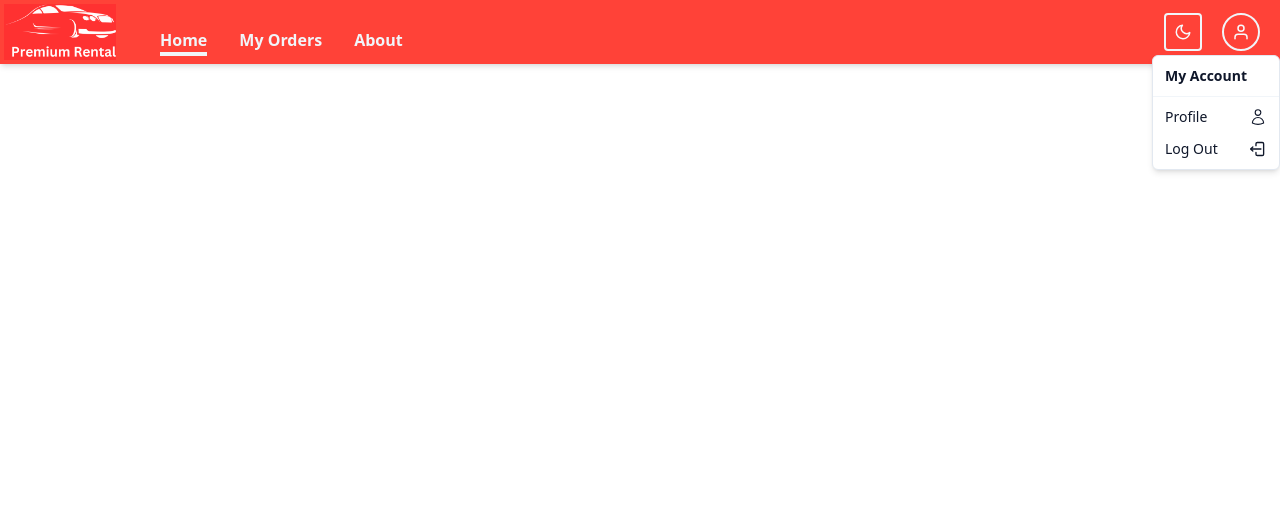
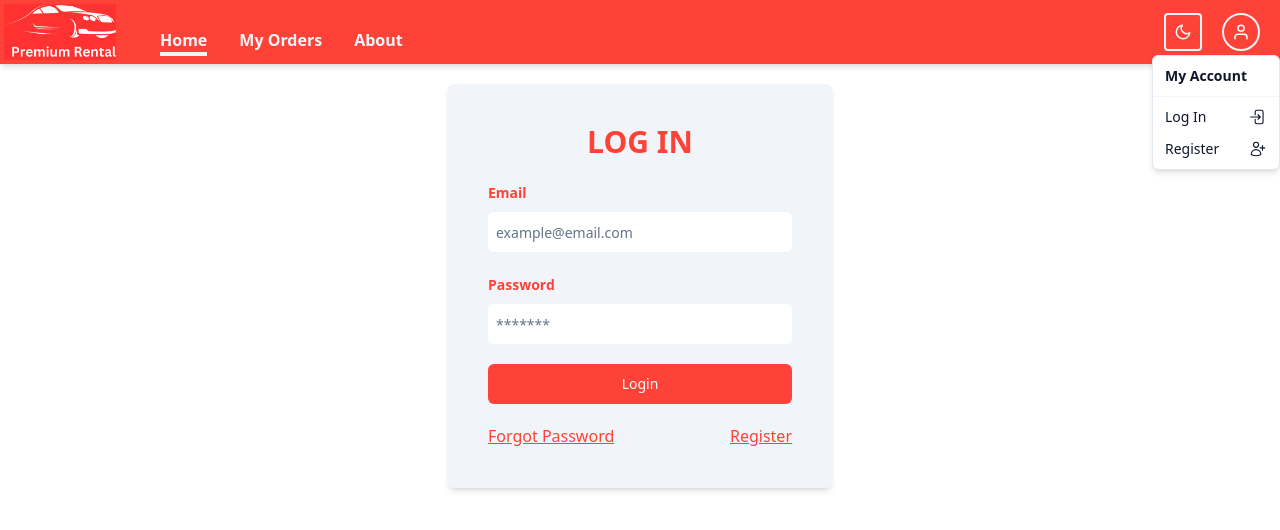
Before and after one commit to Noam-Moskowitz/Premium-Cars, a React (Vite) app in the folder frontend/: page /user/login in a window 1280 px wide. Both pictures are taken after a click on the button 1241 px from the left and 32 px from the top of the page. Shown: the top 530 px of the page. Built offline with nearby package versions, Linux system fonts and the light colour scheme.

Commit message:
added log in form and styled it

```diff
--- /dev/null
+++ b/frontend/src/components/forms/LogInForm.tsx
@@ -0,0 +1,89 @@
+import React from "react";
+import { z } from "zod";
+import { useForm } from "react-hook-form";
+import { zodResolver } from "@hookform/resolvers/zod";
+import { Form, FormControl, FormField, FormItem, FormLabel, FormMessage } from "../ui/form";
+import { Button } from "../ui/button";
+import { Input } from "../ui/input";
+
+const formSchema = z.object({
+  email: z.string().email("Please enter a valid email address"),
+  password: z
+    .string()
+    .min(8, "Password must be at least 8 characters long")
+    .regex(/[A-Z]/, "Password must contain at least one uppercase letter")
+    .regex(/\d/, "Password must contain at least one number")
+    .regex(/[\W_]/, "Password must contain at least one special character"),
+});
+
+const LogInForm = () => {
+  const form = useForm({
+    resolver: zodResolver(formSchema),
+    defaultValues: {
+      email: "",
+      password: "",
+    },
+  });
+  const onSubmit = (data: any) => {
+    console.log(data);
+  };
+
+  return (
+    <Form {...form}>
+      <form
+        onSubmit={form.handleSubmit(onSubmit)}
+        className="bg-accent p-10 rounded-md flex flex-col gap-5 shadow-md w-96 mt-5"
+      >
+        <h1 className="text-primary text-center font-bold text-3xl uppercase">log in</h1>
+        {/* Email Field */}
+        <FormField
+          control={form.control}
+          name="email"
+          render={({ field }) => (
+            <FormItem>
+              <FormLabel className="text-primary font-bold">Email</FormLabel>
+              <FormControl>
+                <Input
+                  type="email"
+                  {...field}
+                  className="border-0 p-2 w-full"
+                  placeholder="example@email.com"
+                />
+              </FormControl>
+              <FormMessage className="text-primary" />
+            </FormItem>
+          )}
+        />
+
+        {/* Password Field */}
+        <FormField
+          control={form.control}
+          name="password"
+          render={({ field }) => (
+            <FormItem>
+              <FormLabel className="text-primary font-bold">Password</FormLabel>
+              <FormControl>
+                <Input
+                  type="password"
+                  {...field}
+                  className="border-0 p-2 w-full"
+                  placeholder="*******"
+                />
+              </FormControl>
+              <FormMessage className="text-primary" />
+            </FormItem>
+          )}
+        />
+
+        {/* Submit Button */}
+        <Button type="submit">Login</Button>
+        <div className="flex justify-between text-primary underline">
+          <p className="cursor-pointer">Forgot Password</p>
+          <p className="cursor-pointer">Register</p>
+        </div>
+      </form>
+    </Form>
+  );
+};
+
+export default LogInForm;
--- a/frontend/src/components/navigation/UserDropdown.tsx
+++ b/frontend/src/components/navigation/UserDropdown.tsx
@@ -13,18 +13,25 @@ import { HiOutlineUser } from "react-icons/hi2";
 import { IDropDown } from "@/interfaces/nav";
 import { HiArrowRightEndOnRectangle } from "react-icons/hi2";
 import { HiOutlineUserPlus } from "react-icons/hi2";
+import { useNavigate } from "react-router-dom";
+
+const UserDropdown = () => {
+  const navigate = useNavigate();
 
   const signedInMenu = [
     { label: `Profile`, icon: <HiOutlineUser size={18} /> },
     { label: `Log Out`, icon: <HiMiniArrowLeftStartOnRectangle size={18} /> },
   ];
   const signedOutMenu = [
-  { label: `Log In`, icon: <HiArrowRightEndOnRectangle size={18} /> },
+    {
+      label: `Log In`,
+      icon: <HiArrowRightEndOnRectangle size={18} />,
+      action: () => navigate(`user/login/`),
+    },
     { label: `Register`, icon: <HiOutlineUserPlus size={18} /> },
   ];
+  const [dropdownMenuContent, setDropdownMenuContent] = useState<IDropDown[]>(signedOutMenu);
 
-const UserDropdown = () => {
-  const [dropdownMenuContent, setDropdownMenuContent] = useState<IDropDown[]>(signedInMenu);
   return (
     <DropdownMenu>
       <DropdownMenuTrigger className="border-2 border-secondary p-2 rounded-full cursor-pointer">
@@ -34,7 +41,11 @@ const UserDropdown = () => {
         <DropdownMenuLabel>My Account</DropdownMenuLabel>
         <DropdownMenuSeparator />
         {dropdownMenuContent.map((item, i) => (
-          <DropdownMenuItem key={i} className="flex justify-between cursor-pointer">
+          <DropdownMenuItem
+            key={i}
+            className="flex justify-between cursor-pointer"
+            onClick={item.action}
+          >
             <span>{item.label}</span>
             {item.icon}
           </DropdownMenuItem>
--- a/frontend/src/interfaces/nav.ts
+++ b/frontend/src/interfaces/nav.ts
@@ -1,6 +1,5 @@
-import { IconType } from "react-icons/lib";
-
 export interface IDropDown {
   icon: JSX.Element;
   label: string;
+  action?: () => void;
 }
--- /dev/null
+++ b/frontend/src/pages/LogInPage.tsx
@@ -0,0 +1,12 @@
+import LogInForm from "@/components/forms/LogInForm";
+import React from "react";
+
+const LogInPage = () => {
+  return (
+    <div className="size-full flex items-center justify-center">
+      <LogInForm />
+    </div>
+  );
+};
+
+export default LogInPage;
--- a/frontend/src/routes/MainRouter.tsx
+++ b/frontend/src/routes/MainRouter.tsx
@@ -1,5 +1,6 @@
 import About from "@/pages/About";
 import Home from "@/pages/Home";
+import LogInPage from "@/pages/LogInPage";
 import MyOrders from "@/pages/MyOrders";
 import RentCarPage from "@/pages/RentCarPage";
 import React from "react";
@@ -12,6 +13,7 @@ const MainRouter = () => {
       <Route path="/my-orders" element={<MyOrders />} />
       <Route path="/about" element={<About />} />
       <Route path="/cars/rent/" element={<RentCarPage />} />
+      <Route path="/user/login" element={<LogInPage />} />
     </Routes>
   );
 };
```
Lines whose indentation alone changed are shown as unchanged.
